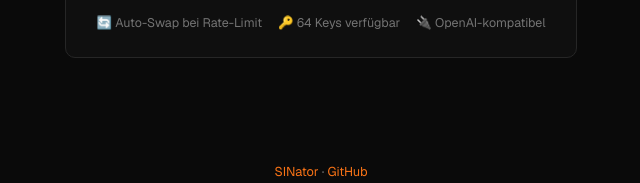
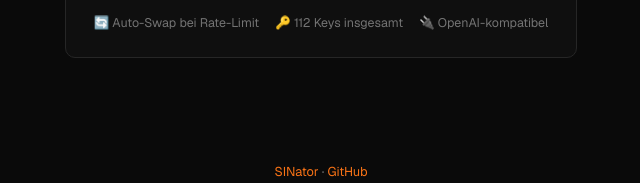
Before and after one commit to SIN-Rotator/sinator-pages, a plain HTML site: page index.html in a window 1280 px wide. Shown: the part 947-1130 px from the top of the page, 319-959 px from the left. Drawn offline with nearby package versions, Linux system fonts and the light colour scheme.

Commit message:
fix: landing page key count — 112 total statt statischer 64

```diff
--- a/index.html
+++ b/index.html
@@ -133,7 +133,7 @@ baseURL: https://sinator.delqhi.com/inference/v1
 apiKey: 7avN1KkfInNqcOMn2CtwLTvx</code>
       <div class="pool-features">
         <span>🔄 Auto-Swap bei Rate-Limit</span>
-        <span>🔑 64 Keys verfügbar</span>
+        <span>🔑 112 Keys insgesamt</span>
         <span>🔌 OpenAI-kompatibel</span>
       </div>
     </div>
```
